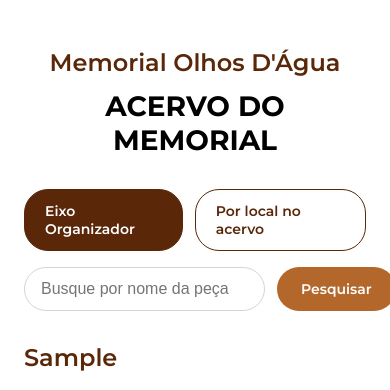
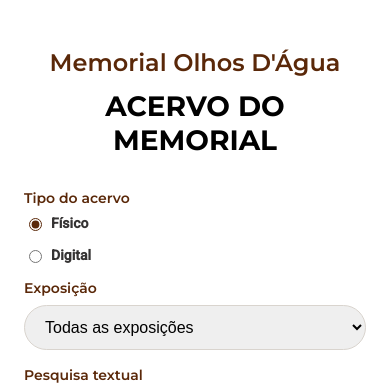
Before and after one commit to OCarcara/acorde, a Django app: page /memorial/ in a window 390 px wide. Shown: the top 390 px of the page. Run offline with Django 5.2, Linux system fonts and the light colour scheme; tables that the repository leaves empty hold one stand-in row (values such as "Sample post").

Commit message:
Alterado layout da inerface pública para apresentar a seleção de exposição física e virtual

```diff
--- a/acervo/views.py
+++ b/acervo/views.py
@@ -1,5 +1,7 @@
 from collections import defaultdict
+import json
 
+from django.contrib import messages
 from django.db.models import Prefetch, Q
 from django.shortcuts import get_object_or_404, redirect, render
 from django.urls import reverse
@@ -417,6 +419,7 @@ def configuracoes_sistema(request):
         form = ConfigsForm(request.POST, instance=configs)
         if form.is_valid():
             form.save()
+            messages.success(request, "Configurações atualizadas.")
             return redirect("config_sistema")
     else:
         form = ConfigsForm(instance=configs)
@@ -484,22 +487,53 @@ def exposicao_delete(request, pk):
     return render(request, "exposicoes/exposicao_confirm_delete.html", {"exposicao": exposicao})
 
 
+
 def acervo_publico(request):
-    modo = request.GET.get("modo", "eixo")
-    if modo not in {"eixo", "local"}:
-        modo = "eixo"
+    tipo = request.GET.get("tipo", "fisico")
+    if tipo not in {"fisico", "digital"}:
+        tipo = "fisico"
+
+    exposicao_param = request.GET.get("exposicao", "").strip()
+    exposicao_id = None
+    if exposicao_param:
+        try:
+            exposicao_id = int(exposicao_param)
+        except ValueError:
+            exposicao_param = ""
 
     termo_busca = request.GET.get("q", "").strip()
 
     midias_prefetch = Prefetch("midias", queryset=Midia.objects.order_by("pk"))
     autores_prefetch = Prefetch("autor", queryset=Pessoa.objects.order_by("nome"))
 
+    exposicoes_por_tipo_qs = {
+        "fisico": Exposicao.objects.filter(exposicao_fisica=True).order_by("nome"),
+        "digital": Exposicao.objects.filter(exposicao_fisica=False).order_by("nome"),
+    }
+
+    exposicoes_para_select = list(exposicoes_por_tipo_qs[tipo])
+    exposicoes_por_tipo_json = json.dumps(
+        {
+            chave: [{"id": str(expo.pk), "nome": expo.nome} for expo in qs]
+            for chave, qs in exposicoes_por_tipo_qs.items()
+        },
+        ensure_ascii=False,
+    )
+
     pecas_base = (
         PecasAcervo.objects.filter(publicada=True)
-        .select_related("eixo_organizador", "localizacao_interna")
+        .select_related("eixo_organizador", "localizacao_interna", "exposicao")
         .prefetch_related(autores_prefetch, midias_prefetch)
         .order_by("denominacao")
     )
+
+    if tipo == "fisico":
+        pecas_base = pecas_base.filter(exposicao__exposicao_fisica=True)
+    elif tipo == "digital":
+        pecas_base = pecas_base.filter(exposicao__exposicao_fisica=False)
+
+    if exposicao_id is not None:
+        pecas_base = pecas_base.filter(exposicao__pk=exposicao_id)
 
     resultados = []
     grupos = []
@@ -514,20 +548,10 @@ def acervo_publico(request):
             .order_by("denominacao")
         )
     else:
-        agrupador = defaultdict(list)
-
-        if modo == "local":
-            ordenadas = pecas_base.order_by("localizacao_interna__local", "denominacao")
-            for peca in ordenadas:
-                chave = (
-                    peca.localizacao_interna.local
-                    if peca.localizacao_interna
-                    else "Local não informado"
-                )
-                agrupador[chave].append(peca)
-        else:
-            ordenadas = pecas_base.order_by("eixo_organizador__eixo", "denominacao")
-            for peca in ordenadas:
+        pecas_list = list(pecas_base)
+        if tipo == "fisico":
+            agrupador = defaultdict(list)
+            for peca in pecas_list:
                 chave = (
                     peca.eixo_organizador.eixo
                     if peca.eixo_organizador
@@ -535,17 +559,25 @@ def acervo_publico(request):
                 )
                 agrupador[chave].append(peca)
 
-        grupos = [
-            {"titulo": chave, "pecas": itens}
-            for chave, itens in sorted(agrupador.items(), key=lambda item: item[0])
-        ]
+            grupos = [
+                {
+                    "titulo": chave,
+                    "pecas": sorted(itens, key=lambda p: p.denominacao),
+                }
+                for chave, itens in sorted(agrupador.items(), key=lambda item: item[0])
+            ]
+        else:
+            resultados = sorted(pecas_list, key=lambda p: p.denominacao)
 
     context = {
-        "modo": modo,
+        "tipo": tipo,
         "busca": termo_busca,
         "grupos": grupos,
         "resultados": resultados,
         "mostrando_busca": bool(termo_busca),
+        "exposicoes": exposicoes_para_select,
+        "exposicoes_por_tipo_json": exposicoes_por_tipo_json,
+        "exposicao_param": exposicao_param,
     }
     return render(request, "acervo_publico/acervo_publico.html", context)
 
--- a/templates/acervo_publico/acervo_publico.html
+++ b/templates/acervo_publico/acervo_publico.html
@@ -54,47 +54,73 @@
             margin: 12px 0 32px;
         }
 
-        .controles {
+        .filtros {
             display: flex;
-            flex-wrap: wrap;
+            flex-direction: column;
             gap: 16px;
-            align-items: center;
             margin-bottom: 32px;
         }
 
-        .grupo-botoes {
+        .linha-filtros {
             display: flex;
-            gap: 12px;
+            gap: 16px;
+            align-items: flex-end;
         }
 
-        .filtro-botao {
-            padding: 12px 20px;
-            border: 1px solid var(--marrom-escuro);
-            border-radius: 24px;
-            text-decoration: none;
+        .linha-filtros-dupla .campo {
+            flex: 1;
+        }
+
+        .campo {
+            display: flex;
+            flex-direction: column;
+            gap: 8px;
+        }
+
+        .campo label {
             font-family: 'Montserrat', sans-serif;
             font-size: 14px;
             font-weight: 600;
             color: var(--marrom-escuro);
-            background: transparent;
-            transition: all 0.2s ease-in-out;
         }
 
-        .filtro-botao:hover,
-        .filtro-botao:focus {
-            background: rgba(90, 40, 9, 0.08);
-            outline: none;
+        .grupo-radio {
+            display: flex;
+            align-items: center;
+            gap: 16px;
         }
 
-        .filtro-botao.ativo {
-            background: var(--marrom-escuro);
-            color: #ffffff;
+        .grupo-radio label {
+            display: flex;
+            align-items: center;
+            gap: 6px;
+            font-size: 14px;
+            font-family: 'Roboto', sans-serif;
+            color: var(--texto-principal);
+            cursor: pointer;
+        }
+
+        .grupo-radio input[type="radio"] {
+            accent-color: var(--marrom-escuro);
+        }
+
+        .campo-exposicao select {
+            width: 100%;
+            padding: 12px 16px;
+            border: 1px solid var(--cinza-borda);
+            border-radius: 24px;
+            font-size: 16px;
+        }
+
+        .campo-exposicao,
+        .campo-pesquisa {
+            flex: 1;
         }
 
         .form-pesquisa {
             display: flex;
             gap: 12px;
-            flex: 1 1 320px;
+            width: 100%;
         }
 
         .form-pesquisa input[type="search"] {
@@ -217,18 +243,35 @@
                 font-size: 28px;
             }
 
-            .controles {
+            .filtros {
                 flex-direction: column;
                 align-items: stretch;
             }
 
-            .grupo-botoes {
-                justify-content: flex-start;
+            .linha-filtros {
+                flex-direction: column;
+                align-items: stretch;
+            }
+
+            .linha-filtros-dupla .campo {
+                width: 100%;
+            }
+
+            .grupo-radio {
+                flex-direction: column;
+                align-items: flex-start;
             }
 
             .form-pesquisa {
+                flex-direction: column;
+            }
+
+            .form-pesquisa button {
                 width: 100%;
-                flex: none;
+            }
+
+            .campo-exposicao select {
+                width: 100%;
             }
         }
     </style>
@@ -240,31 +283,54 @@
             <h2>ACERVO DO MEMORIAL</h2>
         </header>
 
-        <div class="controles">
-            <div class="grupo-botoes" role="group" aria-label="Modos de visualização do acervo">
-                <a href="?modo=eixo"
-                   class="filtro-botao{% if modo == 'eixo' and not mostrando_busca %} ativo{% endif %}">
-                    Eixo Organizador
-                </a>
-                <a href="?modo=local"
-                   class="filtro-botao{% if modo == 'local' and not mostrando_busca %} ativo{% endif %}">
-                    Por local no acervo
-                </a>
+
+<form method="get" class="filtros" id="filtros-form">
+            <div class="linha-filtros">
+                <div class="campo">
+                    <label class="rotulo-campo">Tipo do acervo</label>
+                    <div class="grupo-radio">
+                        <label for="tipo-fisico">
+                            <input type="radio" name="tipo" id="tipo-fisico" value="fisico" {% if tipo == 'fisico' %}checked{% endif %}>
+                            Físico
+                        </label>
+                        <label for="tipo-digital">
+                            <input type="radio" name="tipo" id="tipo-digital" value="digital" {% if tipo == 'digital' %}checked{% endif %}>
+                            Digital
+                        </label>
                     </div>
-            <form method="get" class="form-pesquisa" role="search">
-                <input type="hidden" name="modo" value="{{ modo }}">
+                </div>
+            </div>
+            <div class="linha-filtros linha-filtros-dupla">
+                <div class="campo campo-exposicao">
+                    <label for="id_exposicao">Exposição</label>
+                    <select name="exposicao" id="id_exposicao">
+                        <option value="">Todas as exposições</option>
+                        {% for expo in exposicoes %}
+                            <option value="{{ expo.pk }}" {% if exposicao_param == expo.pk|stringformat:'s' %}selected{% endif %}>{{ expo.nome }}</option>
+                        {% endfor %}
+                    </select>
+                </div>
+
+                <div class="campo campo-pesquisa">
+                    <label for="id_q">Pesquisa textual</label>
+                    <div class="form-pesquisa" role="search">
                         <input type="search"
+                               id="id_q"
                                name="q"
                                placeholder="Busque por nome da peça ou autor"
                                value="{{ busca }}"
                                aria-label="Buscar por peças ou autores">
                         <button type="submit">Pesquisar</button>
+                    </div>
+                </div>
+            </div>
         </form>
-        </div>
+
+
 
 {% if mostrando_busca %}
     <section class="secao">
-                <h3>Resultados da busca{% if busca %} para “{{ busca }}”{% endif %}</h3>
+        <h3>Resultados da busca{% if busca %} para "{{ busca }}"{% endif %}</h3>
 
         {% if resultados %}
             <div class="grid-cartoes">
@@ -305,6 +371,7 @@
         {% endif %}
     </section>
 {% else %}
+    {% if tipo == 'fisico' %}
         {% if grupos %}
             {% for grupo in grupos %}
                 <section class="secao">
@@ -344,28 +411,116 @@
             {% endfor %}
         {% else %}
             <div class="mensagem">
-                    Ainda não há peças publicadas no acervo.
+                Nenhuma peça encontrada para os filtros selecionados.
+            </div>
+        {% endif %}
+    {% else %}
+        {% if resultados %}
+            <section class="secao">
+                <div class="grid-cartoes">
+                    {% for peca in resultados %}
+                        <a class="cartao-peca" href="{% url 'acervo_publico_peca' peca.pk %}">
+                            <div class="cartao-imagem">
+                                {% with midia=peca.midias.all|first %}
+                                    {% if midia and midia.url_midia %}
+                                        <img src="{{ midia.url_midia.url }}" alt="Imagem da peça {{ peca.denominacao }}">
+                                    {% else %}
+                                        <span>Imagem não disponível</span>
+                                    {% endif %}
+                                {% endwith %}
+                            </div>
+                            <div class="cartao-conteudo">
+                                <h4 class="cartao-titulo">{{ peca.denominacao }}</h4>
+                                {% with autores=peca.autor.all %}
+                                    <p class="cartao-autor">
+                                        {% if autores %}
+                                            Autor{% if autores|length > 1 %}es{% endif %}:
+                                            {% for autor in autores %}
+                                                {{ autor.nome }}{% if not forloop.last %}, {% endif %}
+                                            {% endfor %}
+                                        {% else %}
+                                            Autor não informado
+                                        {% endif %}
+                                    </p>
+                                {% endwith %}
+                                <p class="cartao-resumo">{{ peca.resumo_descritivo|truncatechars:220 }}</p>
+                            </div>
+                        </a>
+                    {% endfor %}
+                </div>
+            </section>
+        {% else %}
+            <div class="mensagem">
+                Nenhuma peça encontrada para os filtros selecionados.
             </div>
         {% endif %}
     {% endif %}
+{% endif %}
     </div>
+
 <script>
     document.addEventListener("DOMContentLoaded", function () {
-            var searchForm = document.querySelector(".form-pesquisa");
-            if (!searchForm) {
+        var filtrosForm = document.getElementById("filtros-form");
+        if (!filtrosForm) {
             return;
         }
-            var searchInput = searchForm.querySelector('input[type="search"]');
-            if (!searchInput) {
-                return;
-            }
+
+        var searchInput = filtrosForm.querySelector('input[type="search"]');
+        if (searchInput) {
             searchInput.addEventListener("search", function () {
                 if (!searchInput.value.trim()) {
                     searchInput.value = "";
-                    searchForm.submit();
+                    filtrosForm.submit();
                 }
             });
+        }
+
+        var selectExposicao = document.getElementById("id_exposicao");
+        var radiosTipo = filtrosForm.querySelectorAll('input[name="tipo"]');
+        var exposicoesPorTipo = JSON.parse('{{ exposicoes_por_tipo_json|escapejs }}');
+        var tipoAtual = "{{ tipo|escapejs }}";
+        var exposicaoAtual = "{{ exposicao_param|escapejs }}";
+
+        function preencherSelect(tipo, selecionada) {
+            if (!selectExposicao) {
+                return;
+            }
+            var dados = exposicoesPorTipo[tipo] || [];
+            selectExposicao.innerHTML = "";
+            var optionPadrao = document.createElement("option");
+            optionPadrao.value = "";
+            optionPadrao.textContent = "Todas as exposições";
+            selectExposicao.appendChild(optionPadrao);
+            dados.forEach(function (expo) {
+                var opt = document.createElement("option");
+                opt.value = expo.id;
+                opt.textContent = expo.nome;
+                selectExposicao.appendChild(opt);
+            });
+            if (selecionada && dados.some(function (expo) { return expo.id === selecionada; })) {
+                selectExposicao.value = selecionada;
+            }
+        }
+
+        preencherSelect(tipoAtual, exposicaoAtual);
+
+        radiosTipo.forEach(function (radio) {
+            radio.addEventListener("change", function () {
+                preencherSelect(radio.value, "");
+                if (selectExposicao) {
+                    selectExposicao.value = "";
+                }
+                filtrosForm.submit();
+            });
+        });
+
+        if (selectExposicao) {
+            selectExposicao.addEventListener("change", function () {
+                filtrosForm.submit();
+            });
+        }
     });
 </script>
+
 </body>
 </html>
--- a/templates/configs/config_form.html
+++ b/templates/configs/config_form.html
@@ -38,6 +38,7 @@
 
         <div class="mt-4 d-flex gap-2">
             <button type="submit" class="btn btn-primary">{{ submit_label|default:"Salvar configuracoes" }}</button>
+            <a href="{% url 'index' %}" class="btn btn-outline-secondary">Voltar</a>
         </div>
     </form>
 </div>
```
Lines whose indentation alone changed are shown as unchanged.
